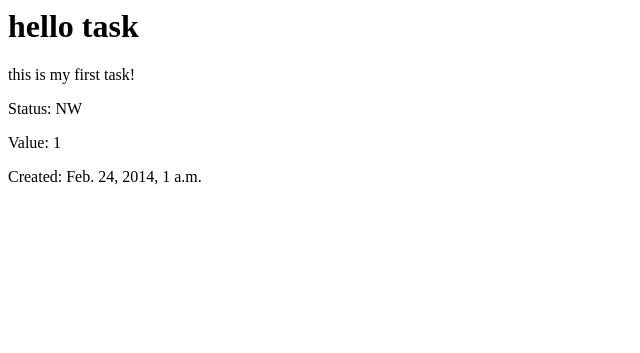
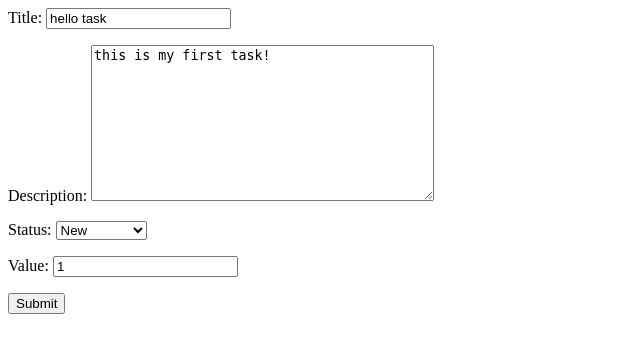
Before and after one commit to brentonc/prodscore, a Django app: page /todo/1/ in a window 1280 px wide. Shown: the top 353 px of the page, without its empty margins (0-640 px from the left). Run offline with Django 3.2, Linux system fonts and the light colour scheme; data comes from the database, SQL or seed files in the repository; parts of the project's set-up code (start-up, migrations or seed data) failed here and were passed over.

Commit message:
Updated detail view to use a form.

```diff
--- a/prodscore/todo/templates/todo/detail.html
+++ b/prodscore/todo/templates/todo/detail.html
@@ -1,10 +1,5 @@
-{% if task %}
-    <h1>{{task.title}}</h1>
-    <p> {{task.description}} </p>
-    <p> Status: {{task.status}} </p>
-    <p> Value: {{task.value}} </p>
-    <p> Created: {{task.created_date}}<p>
 
-{% else %}
-    <p>No task...</p>
-{% endif %}
+<form action="/new/" method="post">{% csrf_token %}
+{{ form.as_p }}
+<input type="submit" value="Submit" />
+</form>
--- a/prodscore/todo/urls.py
+++ b/prodscore/todo/urls.py
@@ -6,5 +6,10 @@ urlpatterns = patterns('',
     url(r'^$', views.IndexView.as_view(), name='index'),
 
     #ex:/5/
-    url(r'^(?P<pk>\d+)/$', views.DetailView.as_view(), name='detail'),
+    #url(r'^(?P<pk>\d+)/$', views.DetailView.as_view(), name='detail'),
+    url(r'^(?P<task_id>\d+)/$', views.detail, name='detail'),
+
+    #ex:/new/
+    #url(r'^new/$', views.defai, name='new'),
+
 )
--- a/prodscore/todo/views.py
+++ b/prodscore/todo/views.py
@@ -2,8 +2,10 @@ from django.shortcuts import render, get_object_or_404
 from django.http import HttpResponse, Http404, HttpResponseRedirect
 from django.core.urlresolvers import reverse
 from django.views import generic
+from django import forms
 from django.template import RequestContext, loader
 from todo.models import Task
+from django.forms import ModelForm
 
 
 class IndexView(generic.ListView):
@@ -17,3 +19,37 @@ class IndexView(generic.ListView):
 class DetailView(generic.DetailView):
     model = Task
     template_name = "todo/detail.html"
+
+
+def detail(request, task_id):
+    t = get_object_or_404(Task, pk=task_id)
+    form = TodoForm(instance=t)
+    return render(request, 'todo/detail.html', {
+        'form': form,
+    })
+
+
+def new(request):
+    form = TodoForm()
+
+
+#def new(request):
+    #if request.method == 'POST':
+        #form = TodoForm(request.POST)
+        #if form.is_valid():
+            #t = Task()
+            #t.title = form.cleaned_data['title']
+            #t.description = form.cleaned_data['description']
+            #t.value = form.cleaned_data['value']
+
+            #return HttpResponseRedirect('/')
+    #else:
+        #form = TodoForm()
+
+    #return render(request, 'todo/detail.html')
+
+
+class TodoForm(ModelForm):
+    class Meta:
+        model = Task
+        fields = ['title', 'description', 'status', 'value']
```
